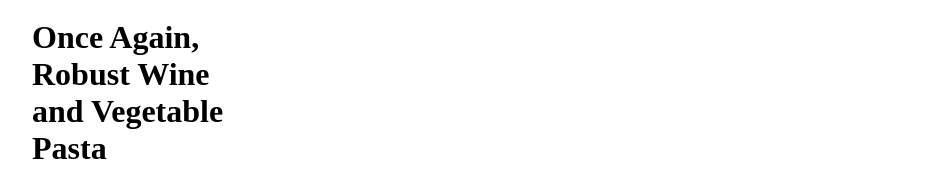
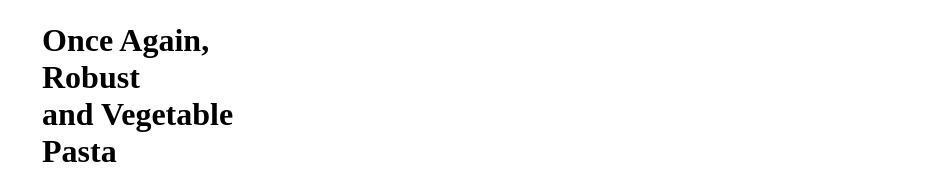
Before and after one commit to vinayorugonda12/food-template, a plain HTML site: page index.html in a window 1280 px wide. Shown: the part 816-1002 px from the top of the page, without its empty margins (28-963 px from the left). Drawn offline with Linux system fonts and the light colour scheme.

Commit message:
2nd time pushed

```diff
--- a/index.css
+++ b/index.css
@@ -1,6 +1,6 @@
 #main-div{
     /* border: 1px solid black; */
-    margin: 20px;
+    margin: 30px;
 }
 
 
--- a/index.html
+++ b/index.html
@@ -39,13 +39,13 @@
 
           <div class="food1">
             <img src="https://www.w3schools.com/w3images/sandwich.jpg" alt="">
-            <h1>Cherries, interrupted</h1>
+            <h1>Cherries,<br> interrupted</h1>
             <p>Lorem ipsum dolor <br>sit amet consectetur adipisicing <br>elit. Illum, corporis!</p>
           </div>
 
           <div class="food1">
             <img src="https://www.w3schools.com/w3images/cherries.jpg" alt="">
-            <h1>Once Again, Robust Wine <br>and Vegetable Pasta</h1>
+            <h1>Once Again, Robust <br>and Vegetable Pasta</h1>
             <p>Lorem ipsum dolor <br>sit amet consectetur adipisicing <br>elit. Illum, corporis!</p>
           </div>
         </div>
```
